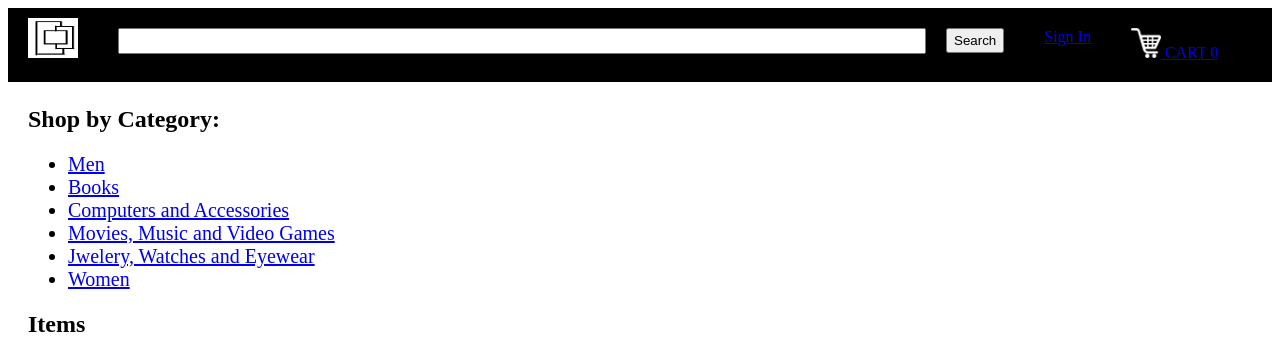
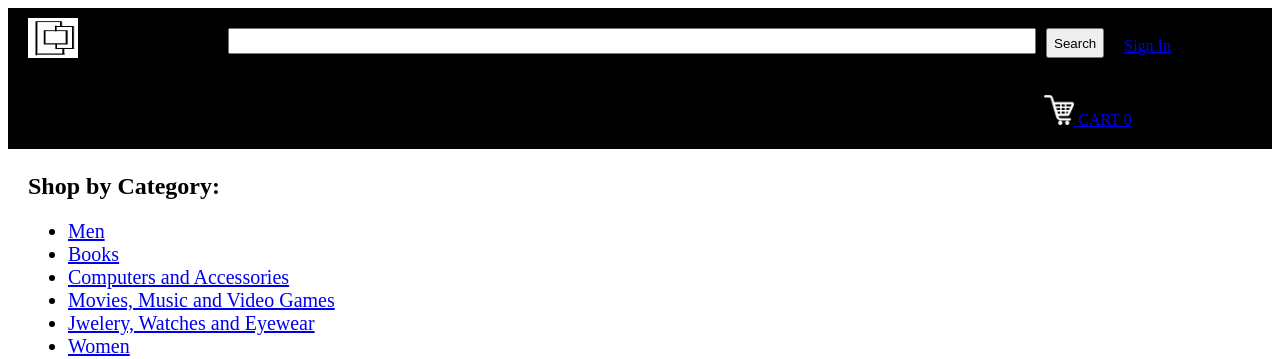
Before and after one commit to Yatish04/e-commerce_website, a Flask app: page / in a window 1280 px wide. Shown: the top 359 px of the page. Run offline with Flask 2, Linux system fonts and the light colour scheme; data comes from the database, SQL or seed files in the repository.

Commit message:
minor changes in ui

```diff
--- a/main.py
+++ b/main.py
@@ -1,4 +1,5 @@
 from flask import *
+
 import sqlite3, hashlib, os
 from werkzeug.utils import secure_filename
 
--- a/static/css/home.css
+++ b/static/css/home.css
@@ -27,3 +27,7 @@ table {
 .displayCategory ul li {
 	font-size: 20px;
 }
+#customer-info{
+	position: relative;
+
+}
--- a/static/css/topStyle.css
+++ b/static/css/topStyle.css
@@ -15,6 +15,8 @@
 }
 
 #searchBox {
+	position: relative;
+	left: 110px;
 	height: 20px;
 	width: 800px;
 	margin-left: 20px;
@@ -26,7 +28,9 @@
 }
 
 #searchButton {
-	height: 25px;
+	position: relative;
+	left: 100px;
+	height: 30px;
 	margin-top: 20px;
 	margin-bottom: 20px;
 	margin-right: 20px;
@@ -75,10 +79,10 @@
 
 #signInButton {
 	color: yellow;
-	margin-top: 20px;
+	margin-top: 29px;
 	margin-bottom: 20px;
-	margin-left: 20px;
-	margin-right: 20px;
+	margin-left: 100px;
+	margin-right: 0px;
 	float: left;
 }
 #kart {
```
Also changed, not shown: templates/home.html (+4 -3 lines).
